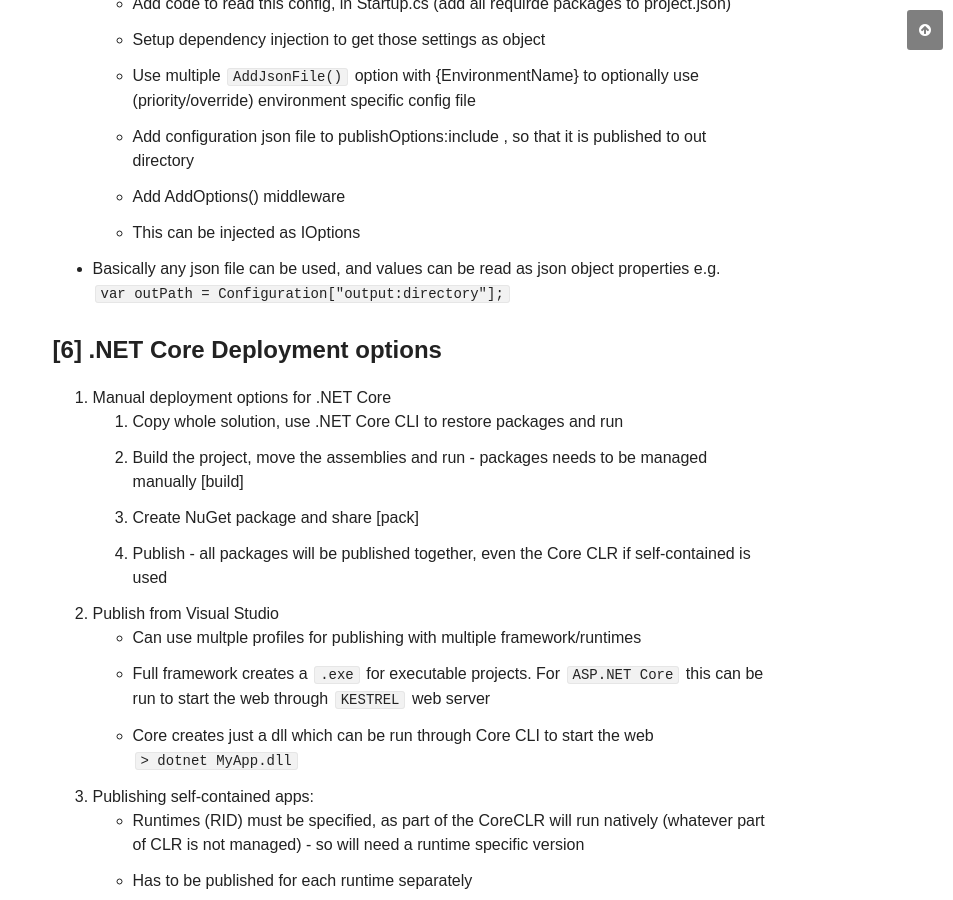
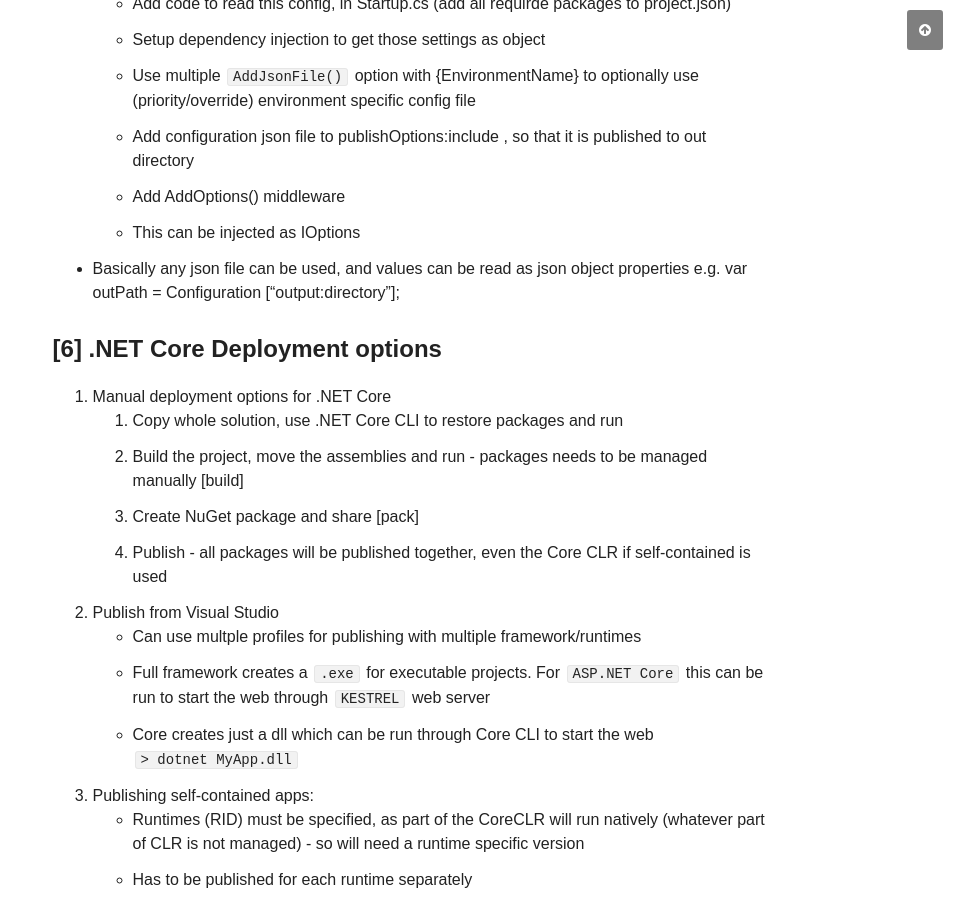
Before and after one commit to chakrabar/chakrabar.github.io, a Jekyll site: the page built from _posts/articles/2018-01-03-what-is-new-in-dotnet-core.md, in a window 1280 px wide and 900 px high, scrolled down 4298 px. Shown: the whole window, without its empty margins (327-1280 px from the left). Built offline with Jekyll 4.4.1, drawn with Linux system fonts in a browser that asks for light colours; nearby versions of some CDN libraries.

Commit message:
It sucks to format code snippet for small devices

```diff
--- a/_posts/articles/2018-01-03-what-is-new-in-dotnet-core.md
+++ b/_posts/articles/2018-01-03-what-is-new-in-dotnet-core.md
@@ -113,7 +113,7 @@
   - Add AddOptions() middleware
   - This can be injected as IOptions<CustomClass>
 - Basically any json file can be used, and values can be read as json object properties e.g.
-`var outPath = Configuration["output:directory"];`
+    var outPath = Configuration ["output:directory"];
 
 #### [6] .NET Core Deployment options
 
```
Also changed, not shown: _posts/articles/2018-01-12-understanding-aspnet-core-2.md (+1 -1 lines), _posts/articles/2018-01-14-porting-aspnet-apps-to-aspnet-core-2.0.md (+4 -5 lines).
